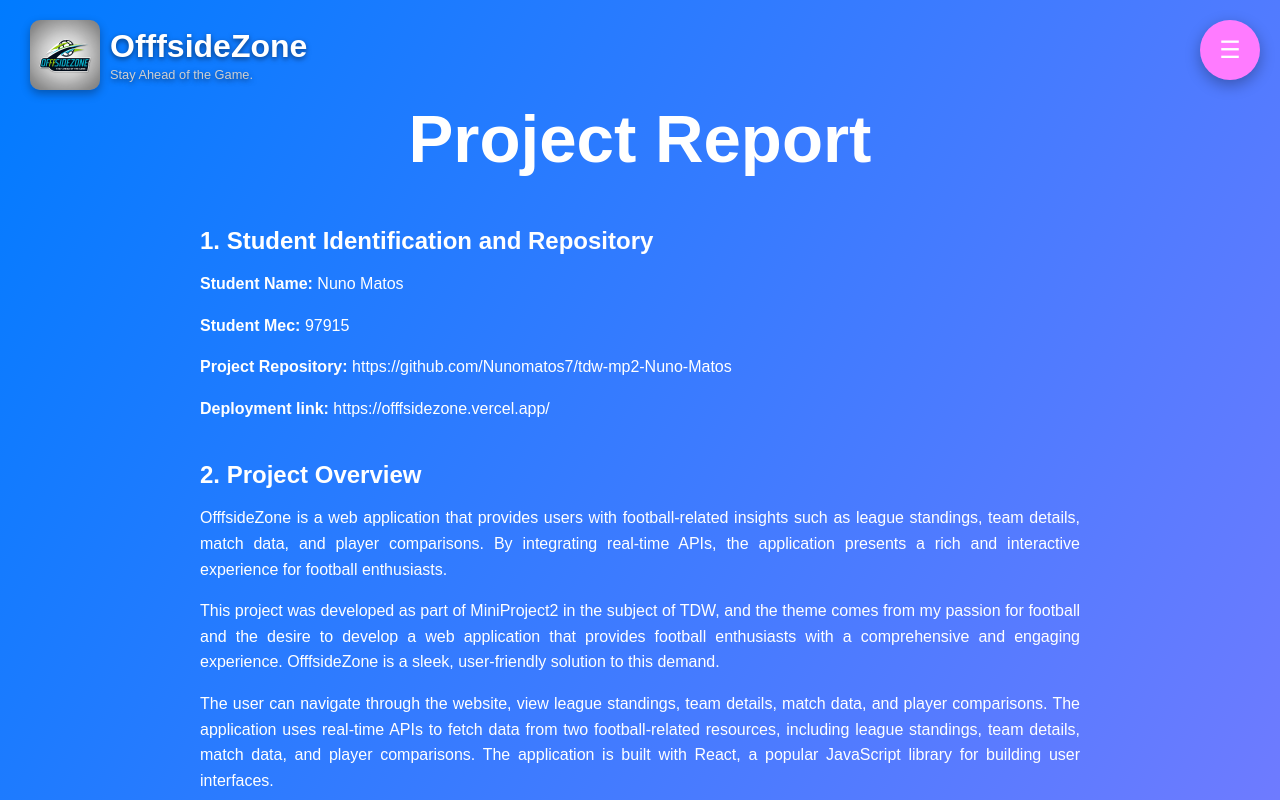
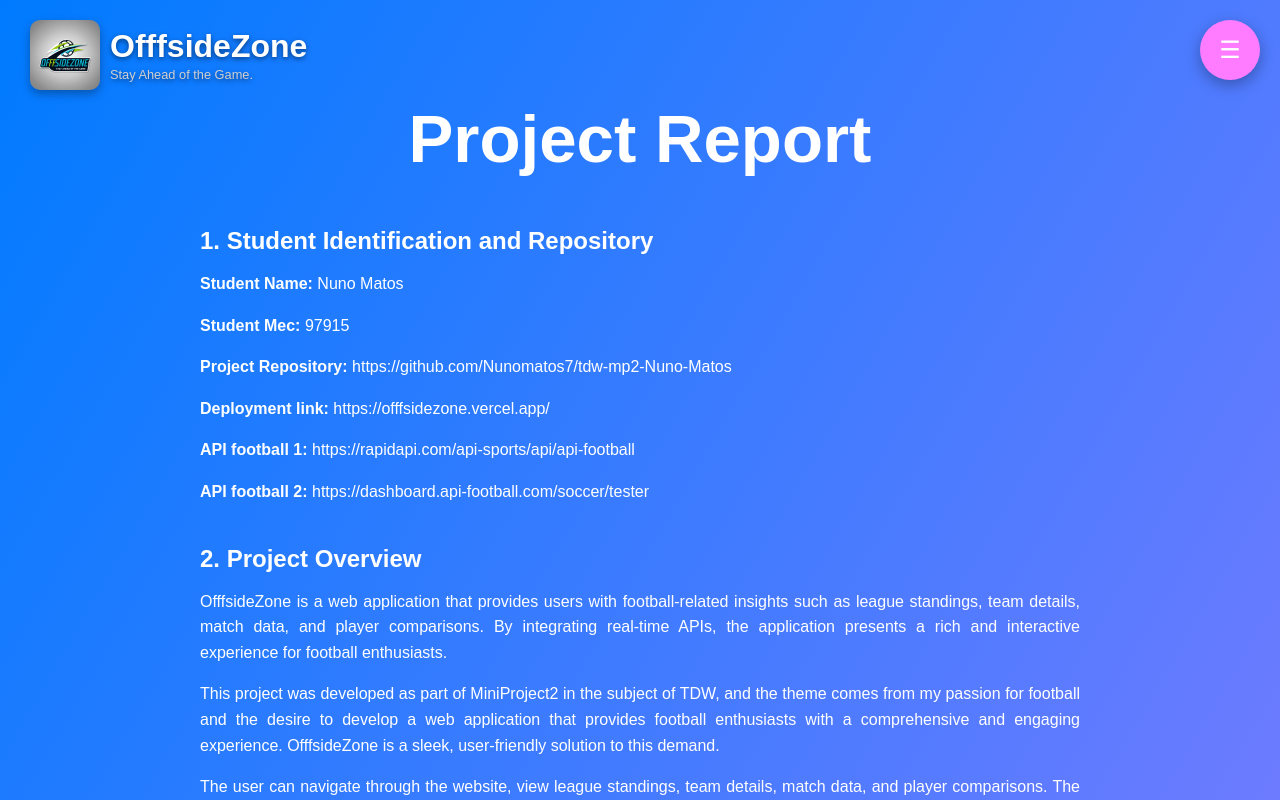
Before and after one commit to Nunomatos7/all-football-info, a React (Create React App) app in the folder all-football-info/: page /about in a window 1280 px wide. Shown: the top 800 px of the page. Built offline with nearby package versions, Linux system fonts and the light colour scheme; no server answers.

Commit message:
api links added

```diff
--- a/all-football-info/src/pages/About.js
+++ b/all-football-info/src/pages/About.js
@@ -44,6 +44,18 @@ const About = () => {
           <strong>Deployment link: </strong>{""}
           <a href="https://offfsidezone.vercel.app/" target="_blank" rel="noopener noreferrer">
           https://offfsidezone.vercel.app/
+          </a>
+        </p>
+        <p>
+          <strong>API football 1: </strong>
+            <a href="https://rapidapi.com/api-sports/api/api-football" target="_blank" rel="noopener noreferrer">
+            https://rapidapi.com/api-sports/api/api-football
+            </a>
+        </p>
+        <p>
+          <strong>API football 2: </strong>
+          <a href="https://dashboard.api-football.com/soccer/tester" target="_blank" rel="noopener noreferrer">
+          https://dashboard.api-football.com/soccer/tester
           </a>
         </p>
       </Section>
```
